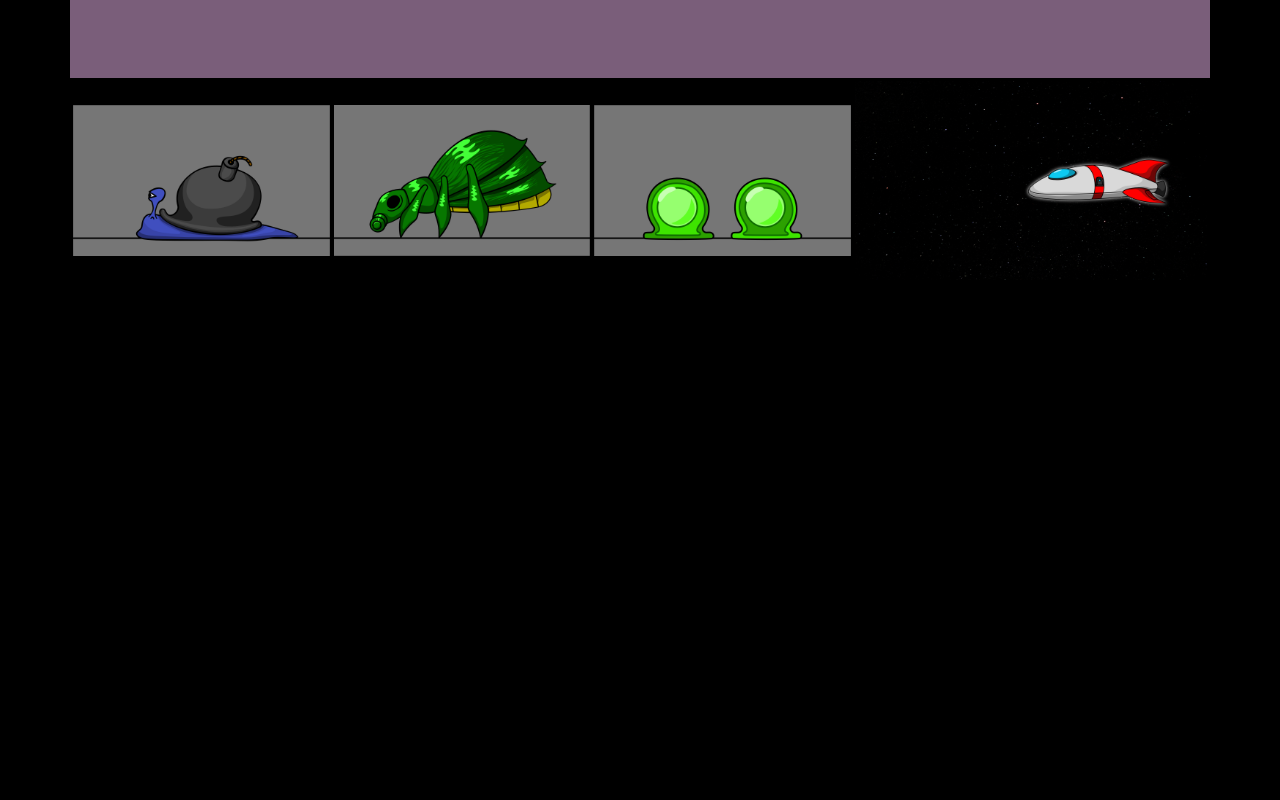
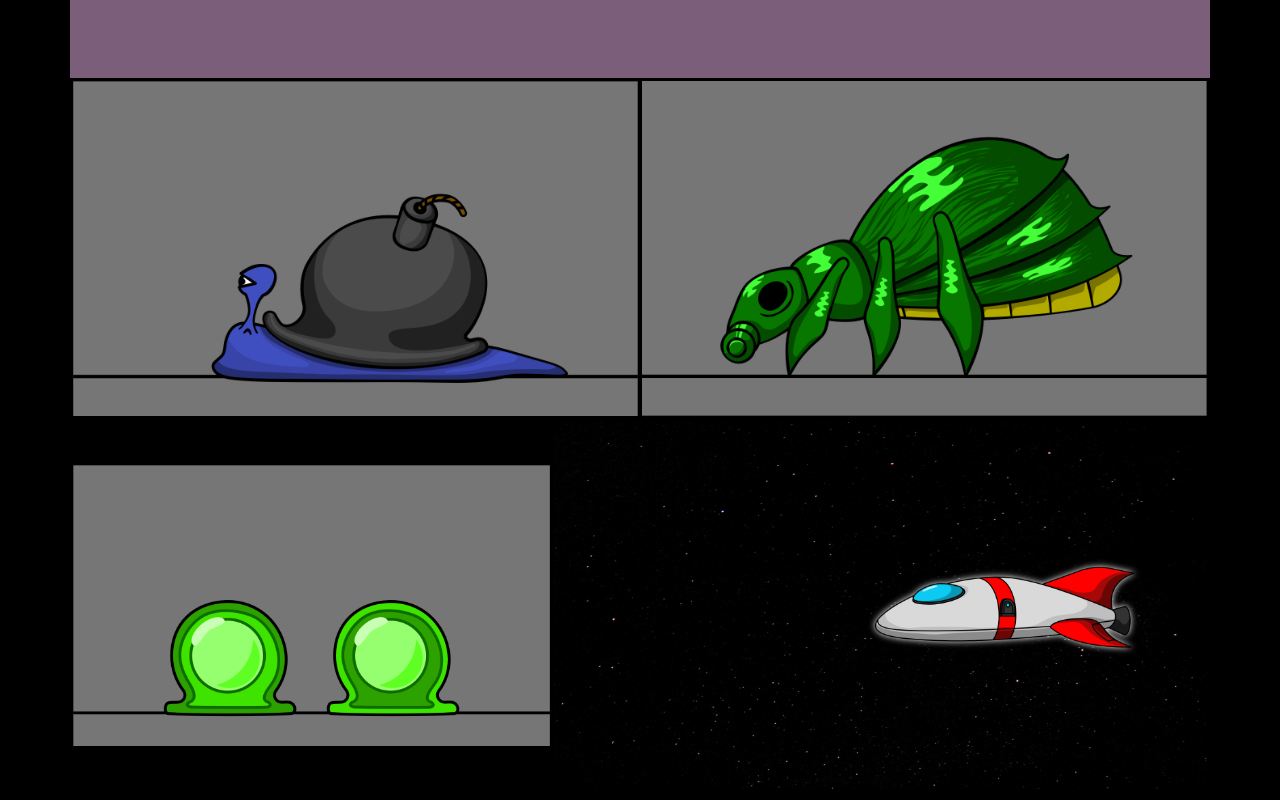
Before and after one commit to WilliamBaker4/WilliamBaker4.github.io, a plain HTML site: page index.html in a window 1280 px wide. Shown: the part 6509-7309 px from the top of the page. Before the commit the page ends 6800 px from the top, so only its background shows below. Drawn offline with Linux system fonts and the light colour scheme.

Commit message:
LayoutFix

```diff
--- a/index.html
+++ b/index.html
@@ -104,6 +104,10 @@
 				<td>
 					<img src="Gas Bug.png">
 				</td>
+			</tr>
+		</table>
+		<table>
+			<tr>
 				<td>
 					<img src="Slimes.png">
 				</td>
```
